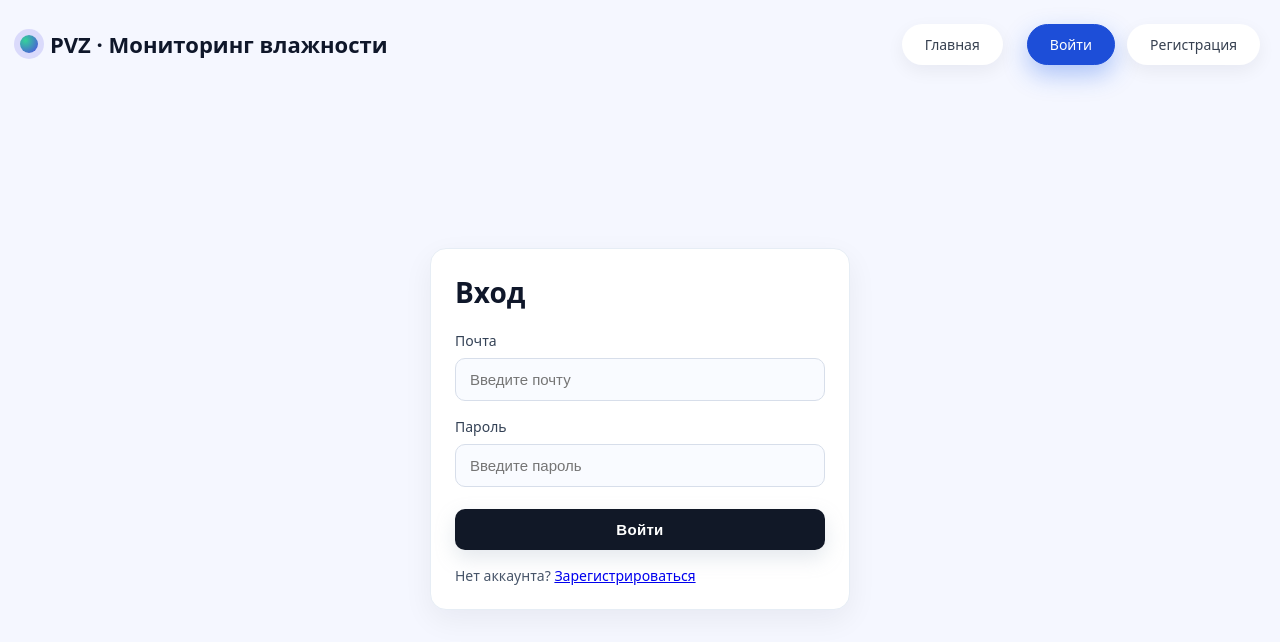
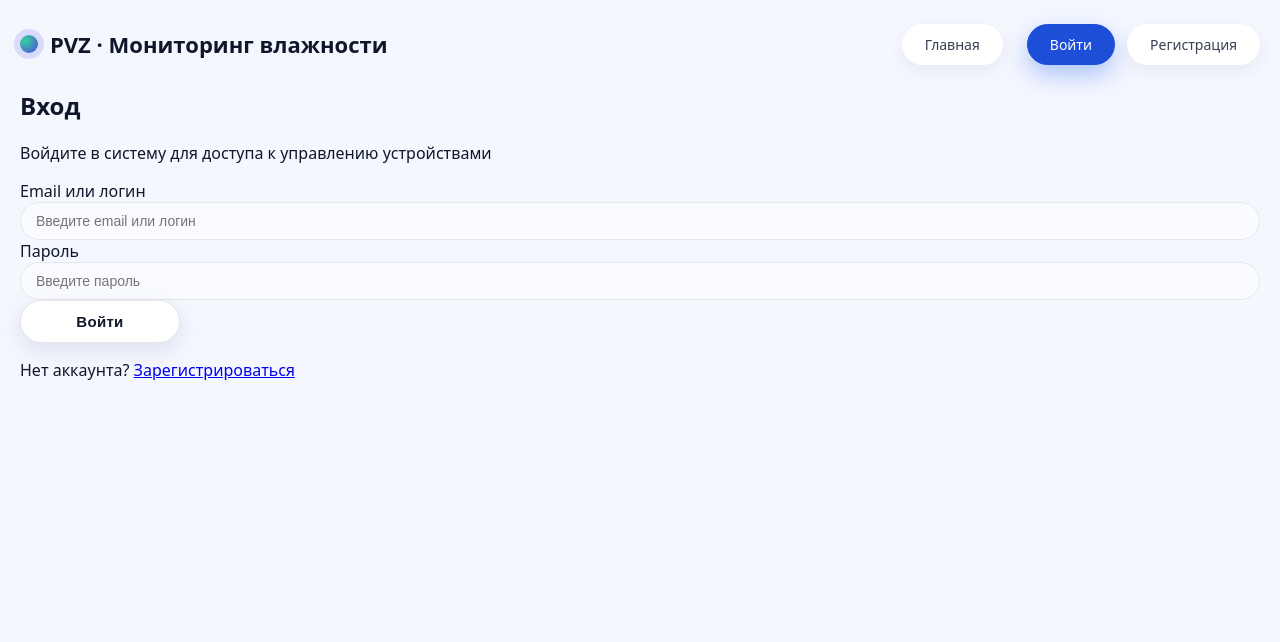
Before and after one commit to Nikolay56615/PvZ, a Vue app in the folder frontend-app/: page /login in a window 1280 px wide. Shown: the top 642 px of the page. Built offline with nearby package versions, Linux system fonts and the light colour scheme; no server answers.

Commit message:
Update LoginView.vue

```diff
--- a/frontend-app/src/components/LoginView.vue
+++ b/frontend-app/src/components/LoginView.vue
@@ -1,55 +1,62 @@
 <script setup>
-import { reactive, ref } from 'vue'
+import { computed, ref } from 'vue'
 import { useRouter } from 'vue-router'
 import { api } from '../api'
+import { useToast } from 'vue-toastification'
 import { isAllowedEmailDomain, getEmailDomainError } from '../utils/emailDomain'
-import { toast } from 'vue-sonner'
 
 const router = useRouter()
+const toast = useToast()
 
-const form = reactive({
-  email: '',
-  password: ''
-})
-
+const loginValue = ref('')
+const password = ref('')
 const loading = ref(false)
 
+const validLogin = computed(() => /^[A-Za-z0-9._-]+(?:@[A-Za-z0-9.-]+\.[A-Za-z]{2,})?$/.test(loginValue.value.trim()))
+const validPassword = computed(() => /^[A-Za-z0-9!@#$%^&*._-]+$/.test(password.value))
+
 async function onSubmit() {
-  if (!form.email || !form.password) {
-    toast.error('Заполните все поля')
+  if (!loginValue.value.trim() || !password.value) {
+    toast.error('Введите email/логин и пароль')
     return
   }
 
-  if (!isAllowedEmailDomain(form.email)) {
+  if (!validLogin.value) {
+    toast.error('Некорректный email или логин. Допустимы латиница, цифры и . _ -')
+    return
+  }
+
+  if (loginValue.value.includes('@') && !isAllowedEmailDomain(loginValue.value.trim())) {
     toast.error(getEmailDomainError())
     return
   }
 
+  if (!validPassword.value) {
+    toast.error('Пароль может содержать только латиницу, цифры и !@#$%^&*._-')
+    return
+  }
+
   loading.value = true
-
   try {
-    const resp = await api.post('/auth/login', {
-      email: form.email.trim(),
-      password: form.password
+    const res = await api.post('/auth/login', {
+      email: loginValue.value.trim(),
+      password: password.value,
     })
 
-    if (resp?.token) {
-      localStorage.setItem('pvz_token', resp.token)
+    if (res?.access_token) {
+      localStorage.setItem('pvz_token', res.access_token)
+    } else if (res?.token) {
+      localStorage.setItem('pvz_token', res.token)
     }
 
-    if (resp?.user) {
-      localStorage.setItem('pvz_user', JSON.stringify(resp.user))
+    if (res?.user) {
+      localStorage.setItem('pvz_user', JSON.stringify(res.user))
     }
 
-    toast.success('Вход выполнен')
+    toast.success(`Добро пожаловать, ${loginValue.value}!`)
     router.push('/')
   } catch (e) {
-    const message =
-      e?.response?.data?.detail ||
-      e?.message ||
-      'Не удалось выполнить вход'
-
-    toast.error(message)
+    toast.error(e?.message || 'Не удалось войти. Проверьте данные или попробуйте позже.')
   } finally {
     loading.value = false
   }
@@ -57,118 +64,43 @@ async function onSubmit() {
 </script>
 
 <template>
-  <div class="auth-page">
+  <section class="auth-page">
     <div class="auth-card">
       <h1 class="auth-title">Вход</h1>
+      <p class="auth-subtitle">Войдите в систему для доступа к управлению устройствами</p>
 
       <form class="auth-form" @submit.prevent="onSubmit">
-        <div class="field">
-          <label class="label">Почта</label>
+        <label class="auth-label">
+          Email или логин
           <input
-            v-model="form.email"
+            v-model="loginValue"
+            type="text"
             class="input"
-            type="email"
-            autocomplete="email"
-            placeholder="Введите почту"
+            placeholder="Введите email или логин"
+            autocomplete="username"
           />
-        </div>
+        </label>
 
-        <div class="field">
-          <label class="label">Пароль</label>
+        <label class="auth-label">
+          Пароль
           <input
-            v-model="form.password"
+            v-model="password"
+            type="password"
             class="input"
-            type="password"
+            placeholder="Введите пароль"
             autocomplete="current-password"
-            placeholder="Введите пароль"
           />
-        </div>
+        </label>
 
-        <button class="btn" type="submit" :disabled="loading">
-          {{ loading ? 'Входим…' : 'Войти' }}
+        <button class="btn auth-btn" type="submit" :disabled="loading">
+          {{ loading ? 'Входим...' : 'Войти' }}
         </button>
       </form>
 
-      <div class="auth-footer">
+      <p class="auth-footer">
         Нет аккаунта?
         <router-link to="/register">Зарегистрироваться</router-link>
-      </div>
+      </p>
     </div>
-  </div>
+  </section>
 </template>
-
-<style scoped>
-.auth-page {
-  min-height: calc(100vh - 120px);
-  display: grid;
-  place-items: center;
-  padding: 24px;
-}
-
-.auth-card {
-  width: 100%;
-  max-width: 420px;
-  background: #fff;
-  border: 1px solid #e6edf5;
-  border-radius: 16px;
-  box-shadow: 0 10px 30px rgba(16, 24, 40, 0.06);
-  padding: 24px;
-}
-
-.auth-title {
-  margin: 0 0 20px;
-  font-size: 28px;
-  font-weight: 700;
-}
-
-.auth-form {
-  display: grid;
-  gap: 16px;
-}
-
-.field {
-  display: grid;
-  gap: 8px;
-}
-
-.label {
-  font-size: 14px;
-  color: #334155;
-}
-
-.input {
-  width: 100%;
-  border: 1px solid #d7deea;
-  border-radius: 10px;
-  padding: 12px 14px;
-  font-size: 15px;
-  outline: none;
-  box-sizing: border-box;
-}
-
-.input:focus {
-  border-color: #94a3b8;
-}
-
-.btn {
-  margin-top: 6px;
-  border: none;
-  border-radius: 10px;
-  padding: 12px 16px;
-  font-size: 15px;
-  cursor: pointer;
-  background: #111827;
-  color: #fff;
-}
-
-.btn:disabled {
-  opacity: 0.65;
-  cursor: default;
-}
-
-.auth-footer {
-  margin-top: 16px;
-  font-size: 14px;
-  color: #475569;
-}
-</style>
```
